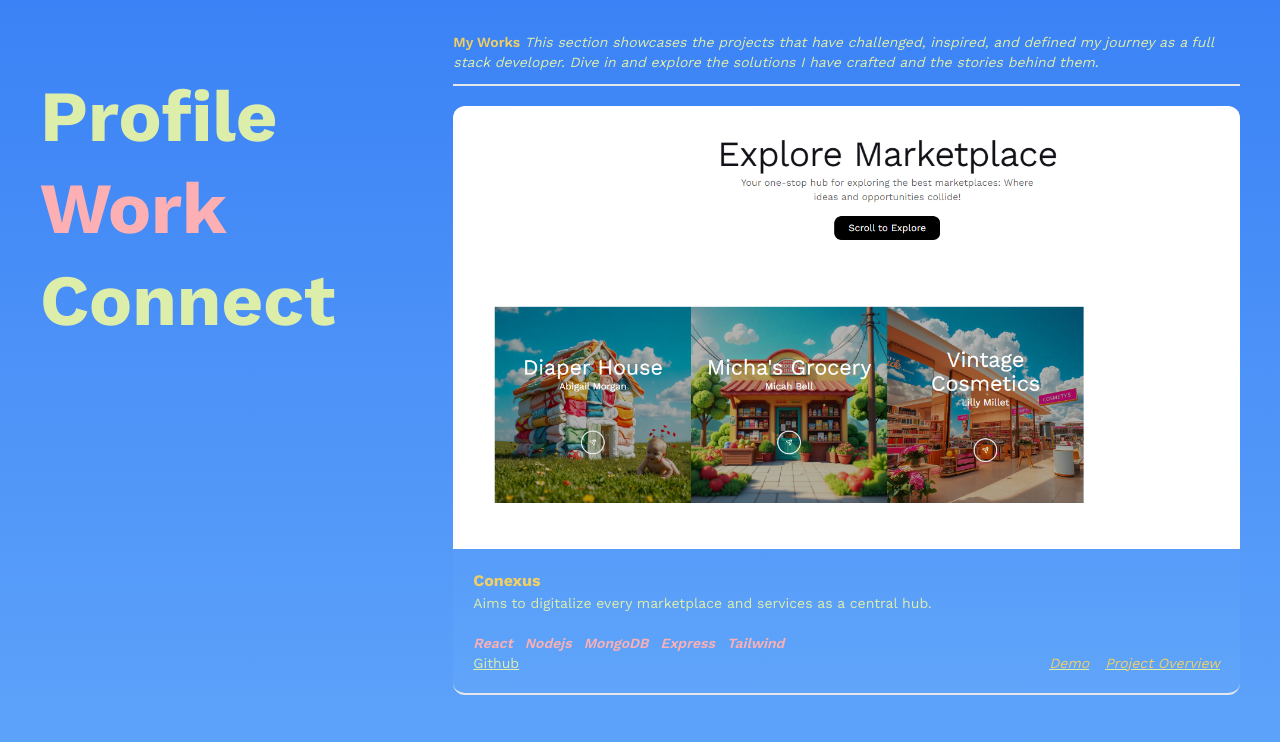
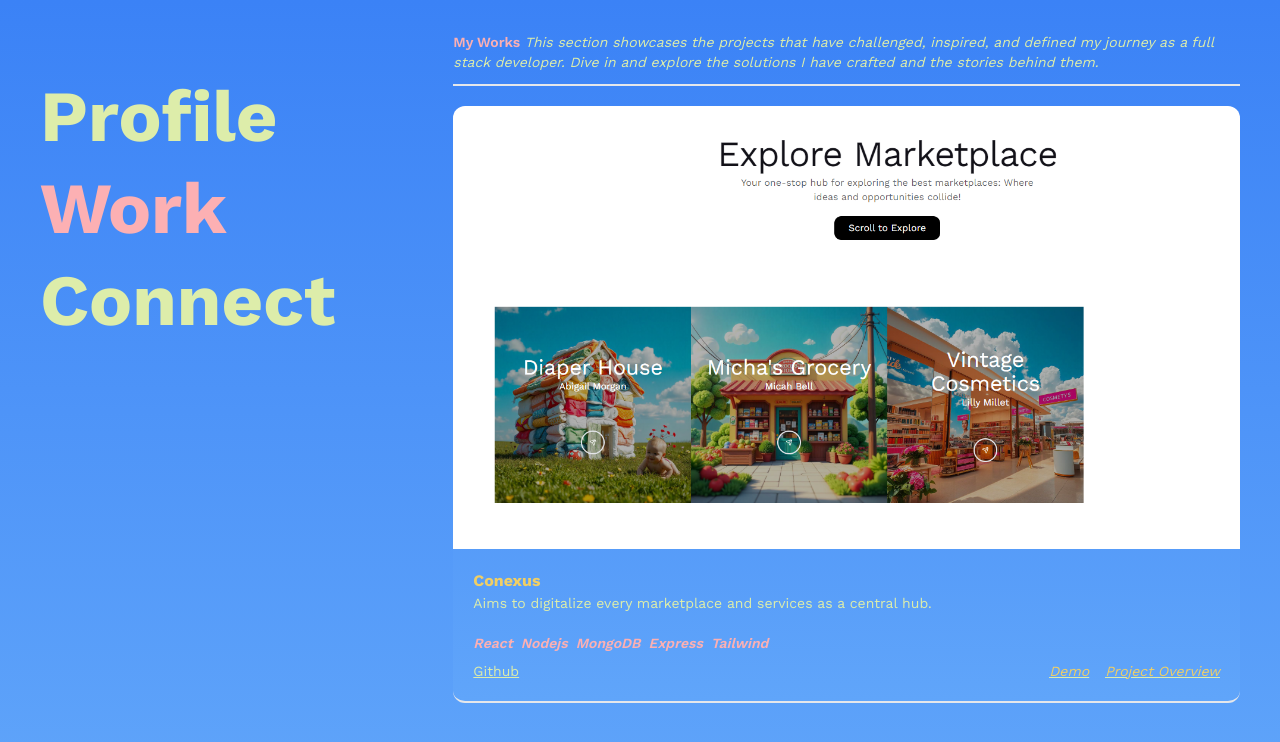
Before and after one commit to masabinhok/profile, a Next.js app: page / in a window 1280 px wide. Both pictures are taken after a click on the link "Work". Shown: the top 742 px of the page. Built offline with nearby package versions, Linux system fonts and the light colour scheme.

Commit message:
change title color to accent

```diff
--- a/components/Connect.tsx
+++ b/components/Connect.tsx
@@ -4,7 +4,7 @@ const Contact = () => {
   return (
     <main className='max-w-[1320px] max-sm:p-2 p-5 pb-0  mt-0 w-full '>
       <h2 className='py-3 border-b-2 text-sm'>
-        <span className='text-primary font-semibold'>Let{`'`}s Connect!</span>
+        <span className='text-accent font-semibold'>Let{`'`}s Connect!</span>
         <span className='italic'>
           {' '}
           Whether you want to collaborate, have a chat, or just say hello, I’m
--- a/components/Work.tsx
+++ b/components/Work.tsx
@@ -6,7 +6,7 @@ const Work = () => {
   return (
     <main className='max-w-[1320px] max-sm:p-2 p-5 pb-0  mt-0 w-full mb-5 '>
       <h2 className='py-3 text-sm border-b-2'>
-        <span className='text-primary font-semibold'>My Works</span>
+        <span className='text-accent font-semibold'>My Works</span>
         <span className='italic'>
           {' '}
           This section showcases the projects that have challenged, inspired,
@@ -30,7 +30,7 @@ const Work = () => {
 
             <h2 className='font-bold text-primary'>{project.title}</h2>
             <p className='text-sm line-clamp-1 mb-5'>{project.context}</p>
-            <div className='flex font-semibold text-sm gap-3 italic text-accent '>
+            <div className='flex flex-wrap font-semibold text-sm gap-2 mb-2 italic text-accent '>
               {project.techStack.map((stack) => (
                 <div key={stack}>{stack}</div>
               ))}
```
